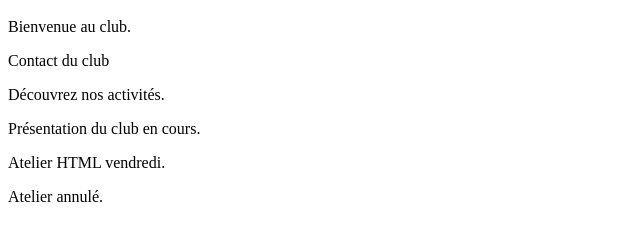
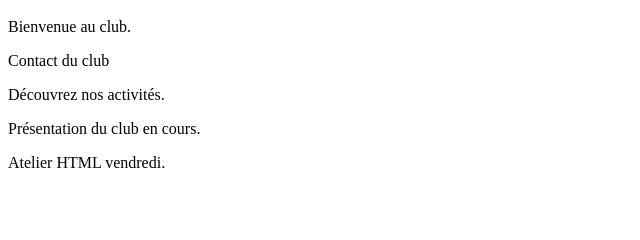
Before and after one commit to doudoh/atelier-git-vscode, a plain HTML site: page index.html in a window 1280 px wide. Shown: the part 48-288 px from the top of the page, without its empty margins (0-640 px from the left). Drawn offline with Linux system fonts and the light colour scheme.

Commit message:
Revert "Annoncer par erreur une annulation"
This reverts commit 68bfecddcd76fc62f425cd9862c890e4ac7af118.

```diff
--- a/index.html
+++ b/index.html
@@ -4,4 +4,3 @@
 <p>Découvrez nos activités.</p>
 <p>Présentation du club en cours.</p>
 <p>Atelier HTML vendredi.</p>
-<p>Atelier annulé.</p>
```
